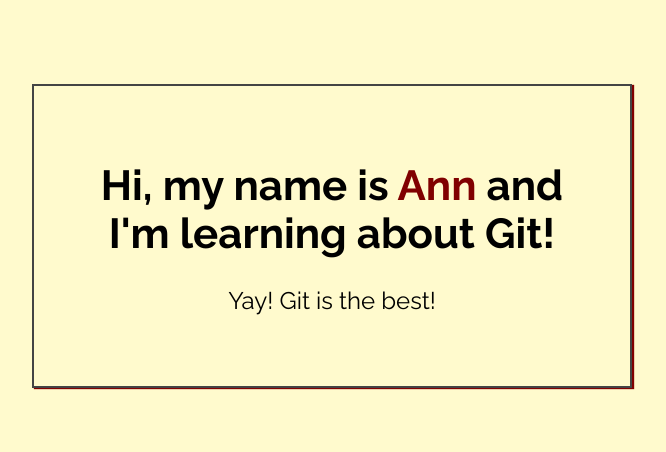
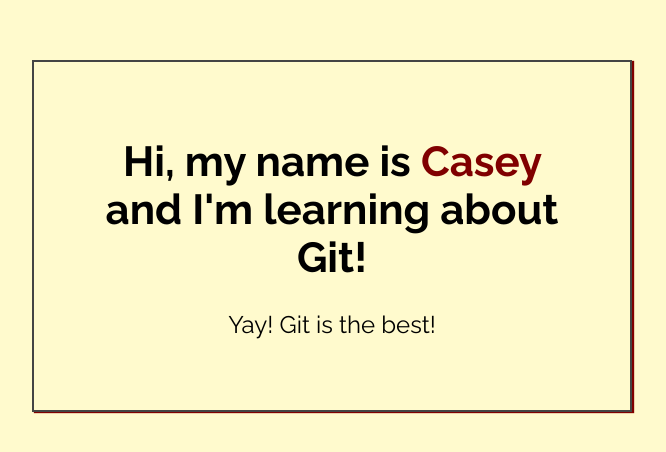
Before and after one commit to casey-r/my-first-repo, a plain HTML site: page index.html in a window 1280 px wide. Shown: the part 164-616 px from the top of the page, without its empty margins (308-974 px from the left). Drawn offline with Linux system fonts and the light colour scheme.

Commit message:
Added name to index.html

```diff
--- a/index.html
+++ b/index.html
@@ -14,7 +14,7 @@
 <body>
 
     <div class="greeting">
-        <h1>Hi, my name is <span class="highlight">Ann</span> and I'm learning about Git! </h1>
+        <h1>Hi, my name is <span class="highlight">Casey</span> and I'm learning about Git! </h1>
 
         <p>Yay! Git is the best!</p>
     </div>
```
